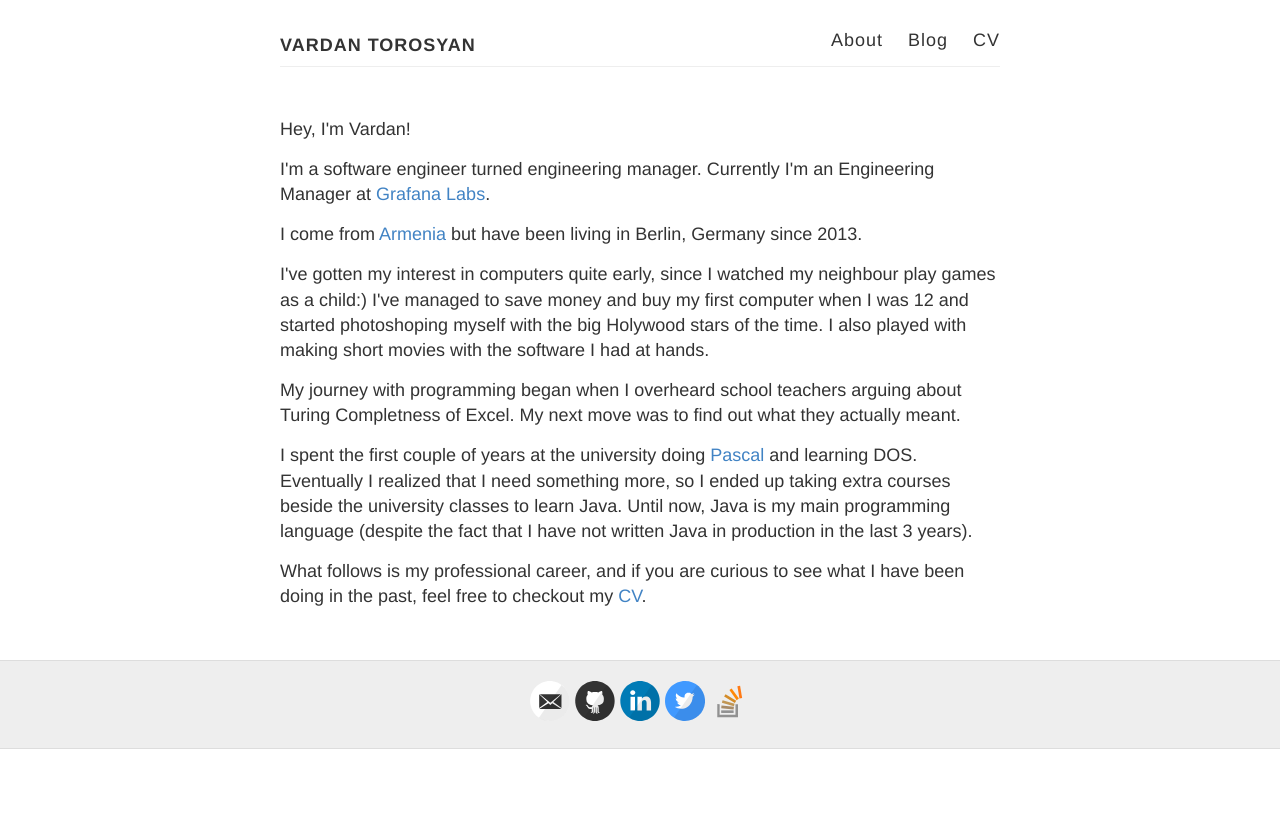
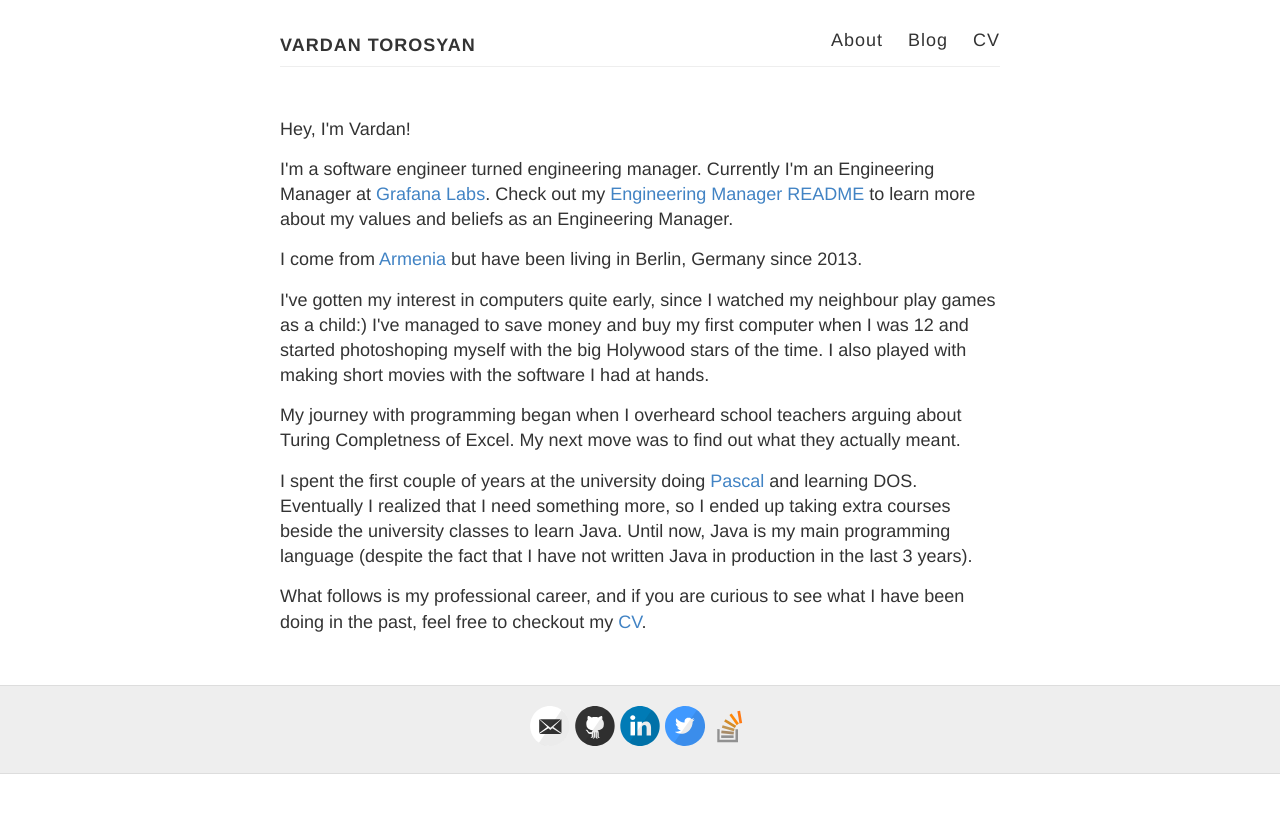
Before and after one commit to vtorosyan/vtorosyan.github.io, a Jekyll site: the page built from about.html, in a window 1280 px wide. Shown: the top 813 px of the page. Built offline with Jekyll 4.4.1, drawn with Linux system fonts in a browser that asks for light colours.

Commit message:
Update about.html

```diff
--- a/about.html
+++ b/about.html
@@ -5,7 +5,7 @@
 
 <p>Hey, I'm Vardan!</p>
 
-<p>I'm a software engineer turned engineering manager. Currently I'm an Engineering Manager at <a href="https://grafana.com" target="_blank">Grafana Labs</a>.</p>
+<p>I'm a software engineer turned engineering manager. Currently I'm an Engineering Manager at <a href="https://grafana.com" target="_blank">Grafana Labs</a>. Check out my <a href="/engineering-manager-readme/">Engineering Manager README</a> to learn more about my values and beliefs as an Engineering Manager.</p>
 
 <p>I come from <a href="https://en.wikipedia.org/wiki/Armenia" target="_blank">Armenia</a> but have been living in Berlin, Germany since 2013.
 
```
